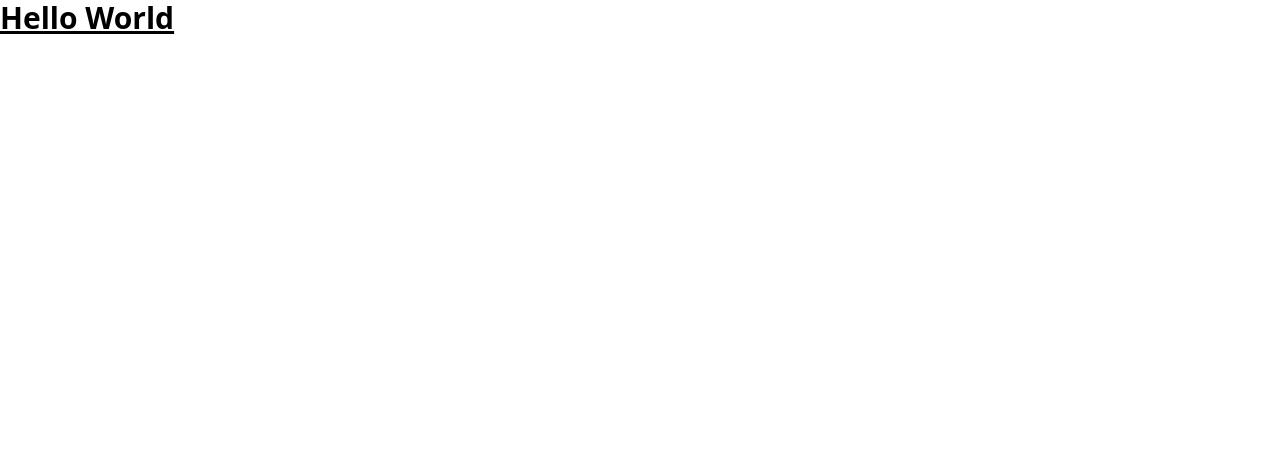
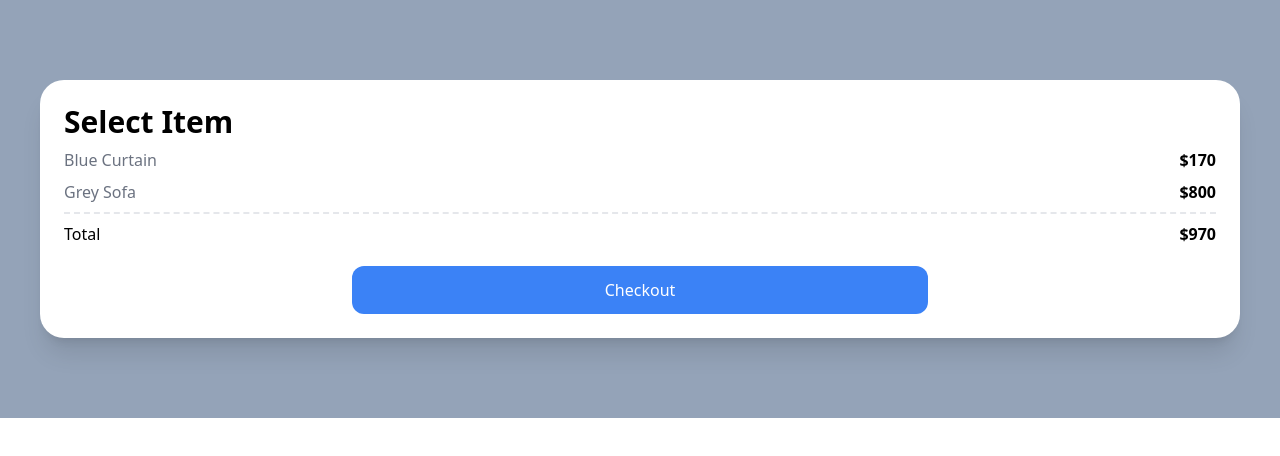
Before and after one commit to parixscm/tailwindcss_personal, a React (Create React App) app: page / in a window 1280 px wide. Shown: the top 456 px of the page. Built offline with nearby package versions, Linux system fonts and the light colour scheme.

Commit message:
Add Receipt component

```diff
--- a/src/App.js
+++ b/src/App.js
@@ -1,5 +1,26 @@
 function App() {
-  return <h1 className="underline font-bold text-3xl">Hello World</h1>;
+  return (
+    <div className="bg-slate-400 py-20 px-10 flex flex-col space-y-5">
+      <div className="bg-white p-6 rounded-3xl shadow-xl">
+        <span className="font-semibold text-3xl">Select Item</span>
+        <div className="flex justify-between my-2">
+          <span className="text-gray-500">Blue Curtain</span>
+          <span className="font-semibold">$170</span>
+        </div>
+        <div className="flex justify-between">
+          <span className="text-gray-500">Grey Sofa</span>
+          <span className="font-semibold">$800</span>
+        </div>
+        <div className="flex justify-between mt-2 pt-2 border-t-2 border-dashed">
+          <span>Total</span>
+          <span className="font-semibold">$970</span>
+        </div>
+        <div className="mt-5 p-3 bg-blue-500 rounded-xl text-white text-center mx-auto w-1/2">
+          Checkout
+        </div>
+      </div>
+    </div>
+  );
 }
 
 export default App;
```
